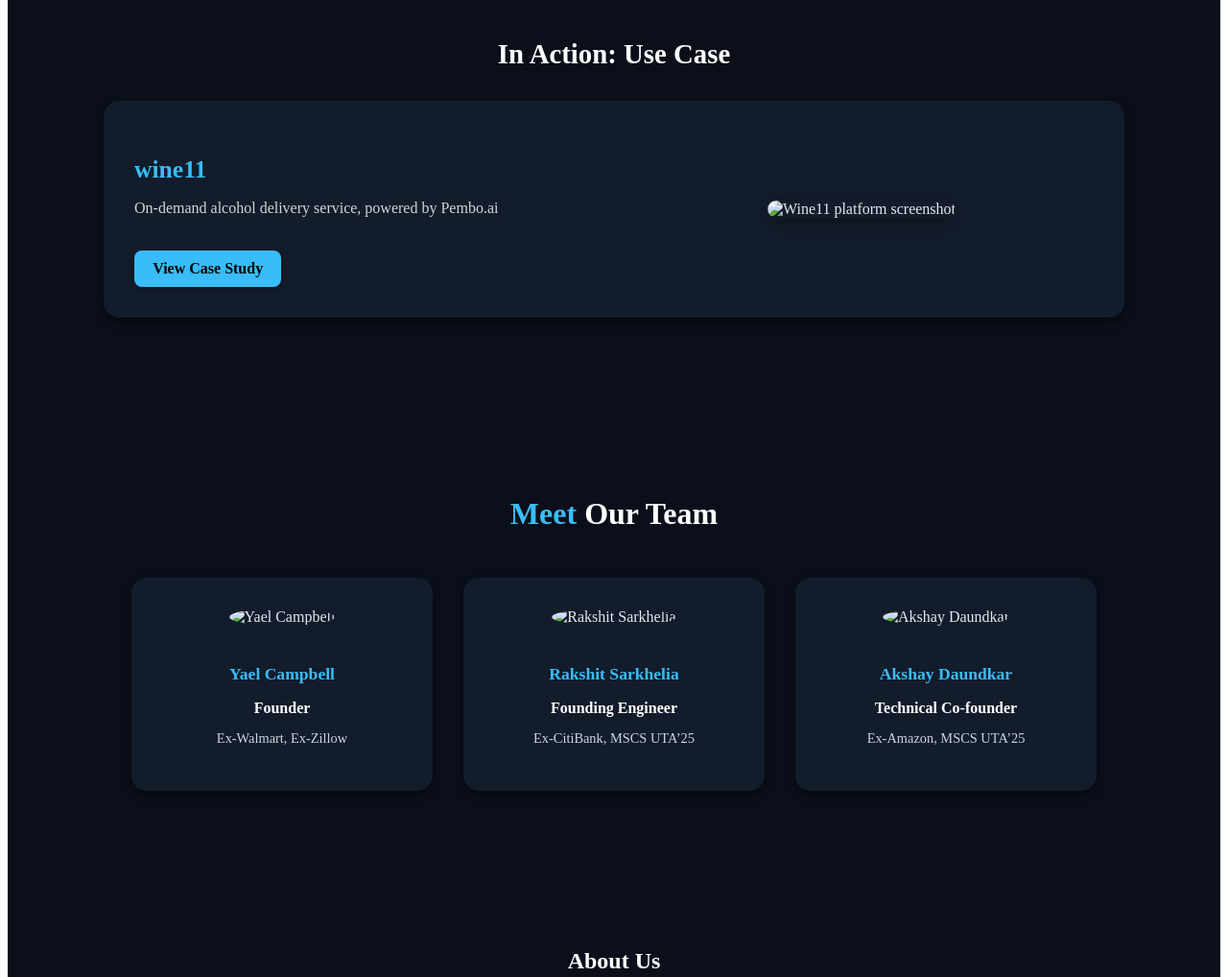
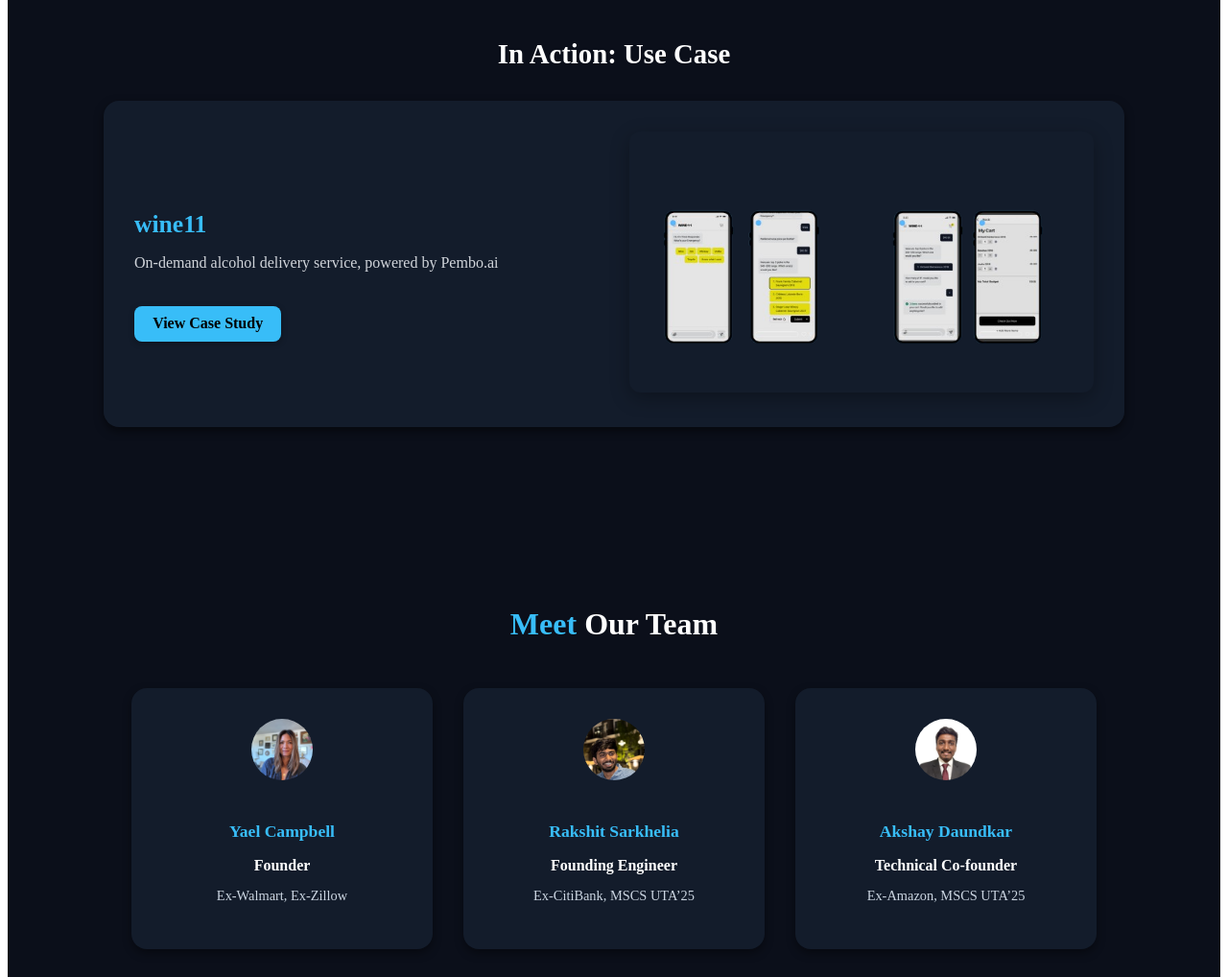
Before and after one commit to wine11dev/pemboAI, a plain HTML site: page index.html in a window 1280 px wide. Shown: the part 1600-2618 px from the top of the page at 96% size. Drawn offline with Linux system fonts and the light colour scheme.

Commit message:
Update index.html

```diff
--- a/index.html
+++ b/index.html
@@ -31,7 +31,7 @@
           </div>
         </div>
         <div class="hero-image">
-          <img src="assets/logow.png" alt="AI shopping illustration" />
+          <img src="logow.png" alt="AI shopping illustration" />
         </div>
       </div>
     </header>
@@ -103,7 +103,7 @@
           <a href="#" class="button dark-btn">View Case Study</a>
         </div>
         <div class="use-case-image">
-          <img src="assets/wine11.png" alt="Wine11 platform screenshot" />
+          <img src="wine11.png" alt="Wine11 platform screenshot" />
         </div>
       </div>
     </section>
@@ -112,19 +112,19 @@
       <h2><span class="highlight">Meet</span> Our Team</h2>
       <div class="team-grid">
         <div class="team-card">
-          <img src="assets/joanna.jpeg" alt="Yael Campbell" />
+          <img src="joanna.jpeg" alt="Yael Campbell" />
           <h4>Yael Campbell</h4>
           <p class="role">Founder</p>
           <p class="details">Ex-Walmart, Ex-Zillow</p>
         </div>
         <div class="team-card">
-          <img src="assets/rakshitt.png" alt="Rakshit Sarkhelia" />
+          <img src="rakshitt.png" alt="Rakshit Sarkhelia" />
           <h4>Rakshit Sarkhelia</h4>
           <p class="role">Founding Engineer</p>
           <p class="details">Ex-CitiBank, MSCS UTA’25</p>
         </div>
         <div class="team-card">
-          <img src="assets/akshay.jpg" alt="Akshay Daundkar" />
+          <img src="akshay.jpg" alt="Akshay Daundkar" />
           <h4>Akshay Daundkar</h4>
           <p class="role">Technical Co-founder</p>
           <p class="details">Ex-Amazon, MSCS UTA’25</p>
```
